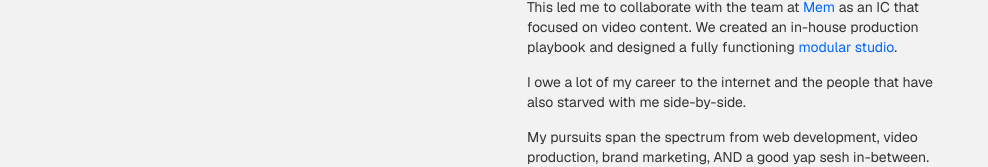
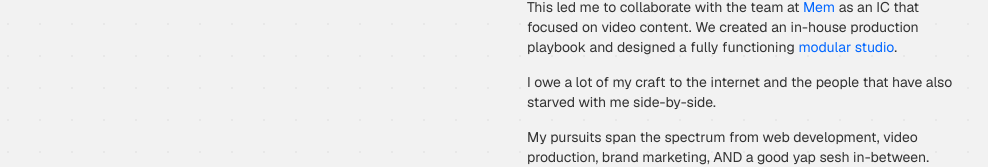
Before and after one commit to jasonesg/jasonesg-next, a Next.js app: page / in a window 1280 px wide. Shown: the part 440-607 px from the top of the page, without its empty margins (8-996 px from the left). Built offline with nearby package versions, Linux system fonts and the light colour scheme.

Commit message:
career -> craft in side-by-side line
https://claude.ai/code/session_01Npvy1QzVVou2mPKmMug9Pt

```diff
--- a/src/app/page.jsx
+++ b/src/app/page.jsx
@@ -113,7 +113,7 @@ export default function Home() {
                   </a>.
                 </p>
                 <p>
-                  I owe a lot of my career to the internet and the people that have also starved with me side-by-side.
+                  I owe a lot of my craft to the internet and the people that have also starved with me side-by-side.
                 </p>
                 <p>
                   My pursuits span the spectrum from web development, video production, brand marketing, AND a good yap sesh in-between.
```
